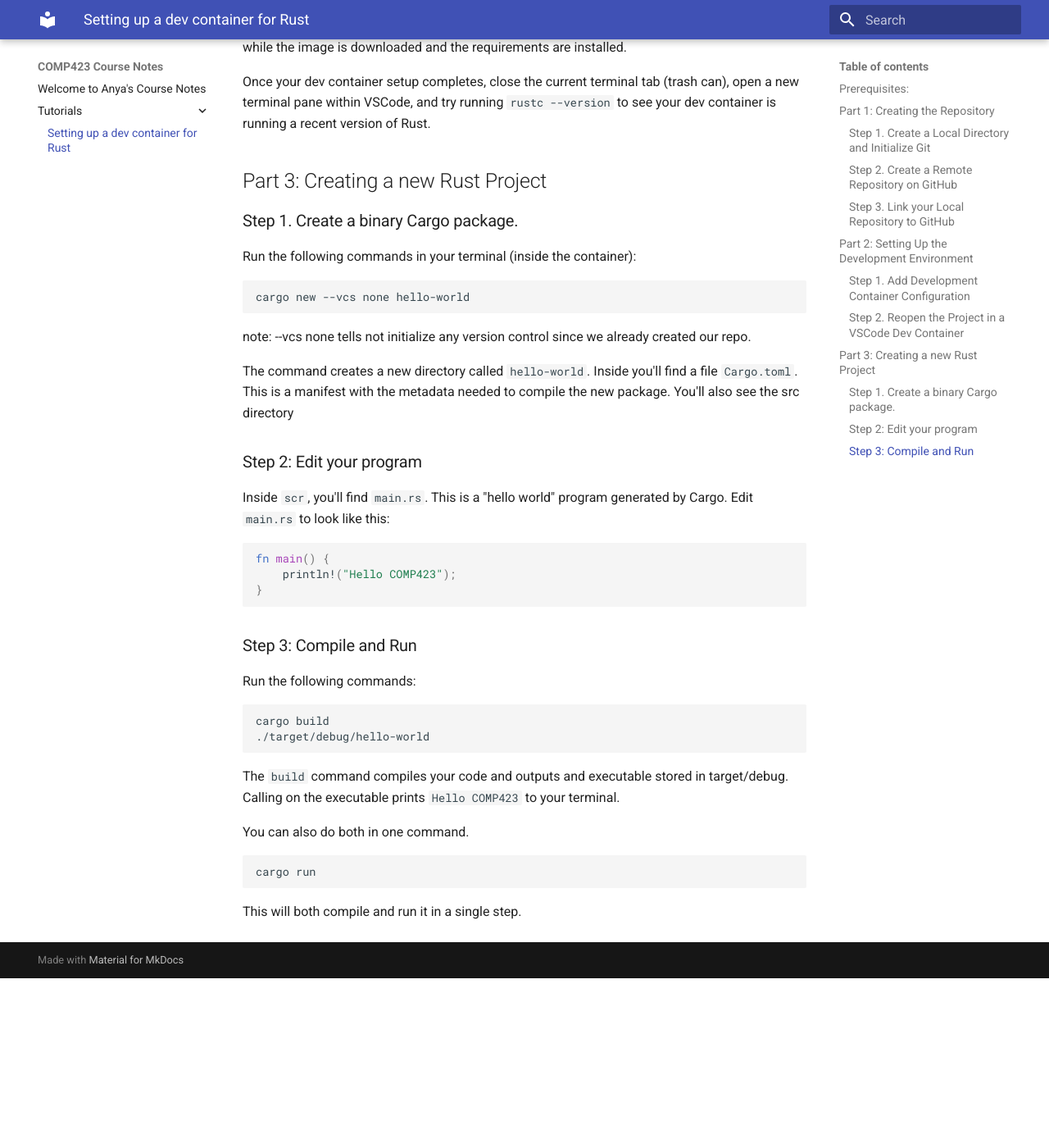
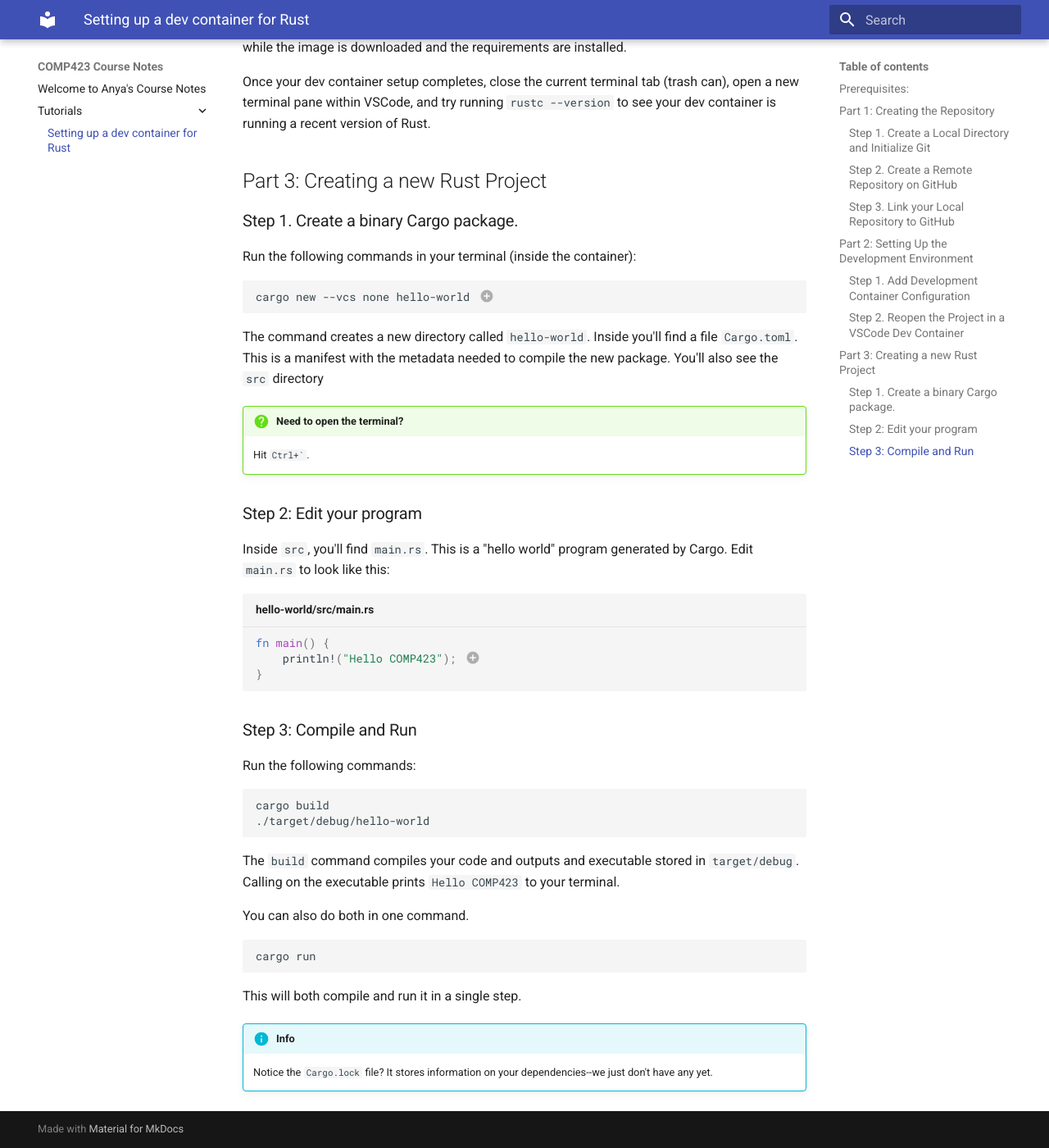
Before and after one commit to v-anya/comp423-course-notes, an MkDocs documentation site: the page built from docs/tutorials/rust-setup.md, in a window 1280 px wide and 1400 px high, scrolled down 2821 px. Shown: the whole window at 82% size. Built offline with MkDocs 1.6.1 and Material for MkDocs 9.7.7, drawn with Linux system fonts in a browser that asks for light colours; before the commit the page ends 4014 px from its top, so only the background shows below that.

Commit message:
added annotations

````diff
--- a/docs/tutorials/rust-setup.md
+++ b/docs/tutorials/rust-setup.md
@@ -99,30 +99,36 @@ Once your dev container setup completes, close the current terminal tab (trash c
 ## Part 3: Creating a new Rust Project
 ### Step 1. Create a binary Cargo package.
 Run the following commands in your terminal (inside the container):
+
+
 ``` bash
-cargo new --vcs none hello-world
+cargo new --vcs none hello-world # (1)!
 ```
-note: --vcs none tells not initialize any version control since we already created our repo.
+
+1. \-\-vcs none prevents the initialization of any version control \(we already created our repo\)
 
 The command creates a new directory called `hello-world`. Inside you'll find a file `Cargo.toml`. This is a manifest with the metadata needed to compile the new package.
-You'll also see the src directory
+You'll also see the `src` directory
+!!! question  "Need to open the terminal?"
 
+    Hit ``Ctrl+` ``.
 ### Step 2: Edit your program
-Inside `scr`, you'll find `main.rs`. This is a "hello world" program generated by Cargo.
+Inside `src`, you'll find `main.rs`. This is a "hello world" program generated by Cargo.
 Edit `main.rs` to look like this:
-``` rs
+``` rs title="hello-world/src/main.rs"
 fn main() {
-    println!("Hello COMP423");
+    println!("Hello COMP423"); // (1)!
 }
 ```
 
+1. println! prints to the standard output with a new line.
 ### Step 3: Compile and Run
 Run the following commands:
 ``` bash
 cargo build
 ./target/debug/hello-world
 ```
-The `build` command compiles your code and outputs and executable stored in target/debug.
+The `build` command compiles your code and outputs and executable stored in `target/debug`.
 Calling on the executable prints `Hello COMP423` to your terminal.
 
 You can also do both in one command.
@@ -130,3 +136,5 @@ You can also do both in one command.
 cargo run
 ```
 This will both compile and run it in a single step.
+!!! info
+    Notice the `Cargo.lock` file? It stores information on your dependencies--we just don't have any yet.
````
